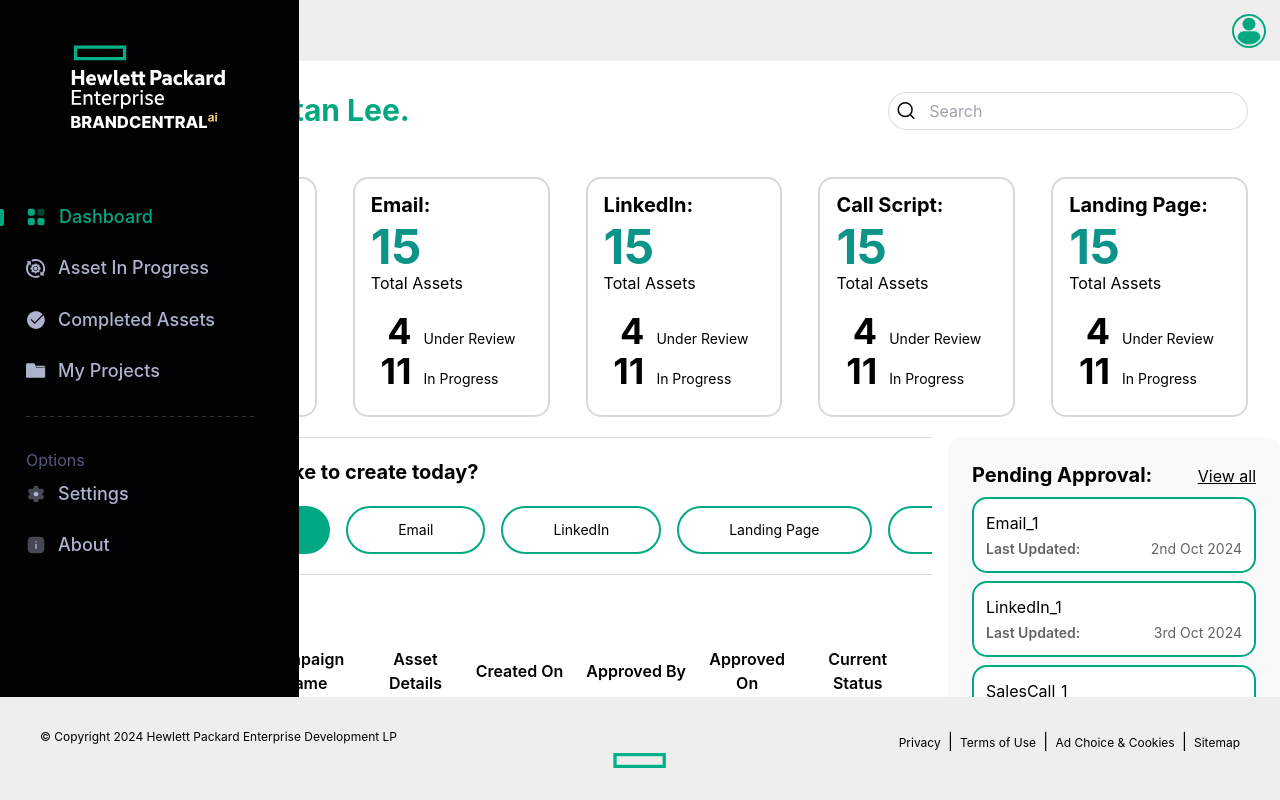
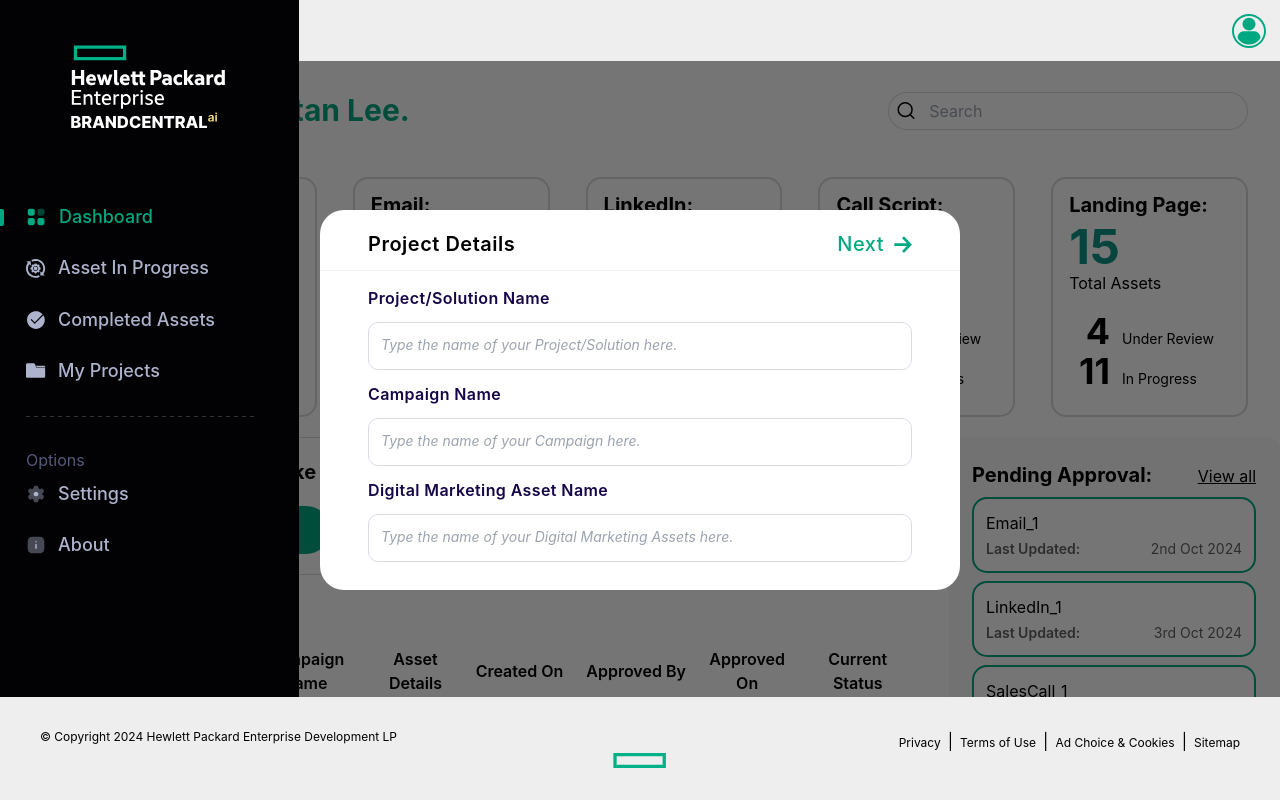
Before and after one commit to fyziOnline/asset_craft_next_fe, a Next.js app: page /dashboard in a window 1280 px wide. Both pictures are taken after a click on the button "Email". Shown: the top 800 px of the page. Built offline with nearby package versions, Linux system fonts and the light colour scheme.

Commit message:
created popup in dashboard page

```diff
--- a/src/app/dashboard/page.tsx
+++ b/src/app/dashboard/page.tsx
@@ -1,15 +1,16 @@
 'use client';
-import { FC } from "react";
+
+import { FC, useState } from "react";
 import LayoutWrapper from "@/layout/LayoutWrapper";
 import SearchBox from "@/components/global/SearchBox";
 import DashboardCard from "@/components/cards/DashboardCard";
 import Button from "@/components/global/Button";
 import Table from "@/components/global/Table";
 import { AllinOne } from "@/assets/icons/AppIcons";
-import { useRouter } from 'next/navigation';
+import ProjectSetUpModal from "@/components/wrapper/ProjectSetUpModal";
 
 const Dashboard: FC = () => {
-  const router = useRouter();
+  const [isModalOpen, setModalOpen] = useState<boolean>(false);
 
   const buttonData = [
     { text: "All in One", backgroundColor: "bg-green-300", customClass: "px-[50px]", showIcon: false },
@@ -89,9 +90,19 @@
 
   const tableHeading = ["Project Name" , "Campaign Name", "Asset Details", "Created On" , "Approved By" , "Approved On" , "Current Status"]
 
+
+  const handleShowPopup = (value: string) => {
+    setModalOpen(true)
+  }
+
+  const closeModal = () => setModalOpen(false);
+
   return (
     <>
       <LayoutWrapper layout="main">
+
+       <ProjectSetUpModal isOpen={isModalOpen} onClose={closeModal} />
+
         <div className="px-8 pt-8 pb-4">
           <div className="flex items-center justify-between">
             <h1 className="text-[30px] text-green-100 font-bold leading-normal">
@@ -131,11 +142,7 @@
                     backgroundColor={button.backgroundColor}
                     customClass={button.customClass}
                     textColor={button.color}
-                    handleClick={() => {
-                      if (button.text === "Call Script") {
-                        router.push("/call-script")
-                      }
-                    }}
+                    handleClick={() => handleShowPopup(button.text)}
                     textStyle={`font-normal text-sm text-center whitespace-nowrap`}
                   />
                 ))}
--- /dev/null
+++ b/src/components/wrapper/ProjectSetUpModal.tsx
@@ -0,0 +1,65 @@
+import React, { useEffect, useRef } from 'react'
+import TextField from '../global/TextField'
+
+interface ProjectSetUpModalProps {
+    isOpen: boolean;
+    onClose: () => void
+}
+
+const ProjectSetUpModal: React.FC<ProjectSetUpModalProps> = ({ isOpen , onClose }) => {
+    const modalRef = useRef<HTMLDivElement>(null);
+
+    useEffect(() => {
+        // Close modal if clicking outside of it
+        const handleClickOutside = (event: MouseEvent) => {
+          if (modalRef.current && !modalRef.current.contains(event.target as Node)) {
+            onClose();
+          }
+        };
+
+        // Add event listener when the modal is open
+        if (isOpen) {
+          document.addEventListener('mousedown', handleClickOutside);
+        }
+        return () => {
+          // Remove event listener when the modal is closed or component is unmounted
+          document.removeEventListener('mousedown', handleClickOutside);
+        };
+    }, [isOpen, onClose]);
+
+    if (!isOpen) return null;
+
+  return (
+    <div className='w-full h-screen flex items-center justify-center fixed top-0 bottom-0 left-0 right-0 bg-black-translucent'>
+        <div ref={modalRef} className='bg-white w-1/2 h-auto rounded-3xl'>
+            <div className='flex items-center justify-between px-12 pt-5 py-3 border-b-[1px] border-[#EBEFF2]'>
+                <p className='text-xl font-semibold tracking-wide'>Project Details</p>
+                <div className='flex items-center gap-[10px] cursor-pointer'>
+                    <p className='text-xl font-medium tracking-wide text-green-300'>Next</p>
+                    <span>
+                        <svg xmlns="http://www.w3.org/2000/svg" width="18" height="17" viewBox="0 0 18 17" fill="none">
+                            <path d="M12.9574 7.22448L8.09238 2.14487L9.95514 0.199951L17.069 7.62749L18.0003 8.59995L17.069 9.57241L9.95514 17L8.09238 15.055L12.9574 9.97542H0.329102V7.22448H12.9574Z" fill="#01A982"/>
+                        </svg>
+                    </span>
+                </div>
+            </div>
+            <div className='w-full flex flex-col gap-3 px-12 pb-7'>
+                <div className='pt-[15px] flex flex-col gap-3'>
+                    <p className='text-[#160647] text-base tracking-wide font-semibold'>Project/Solution Name</p>
+                    <TextField customClass='h-12'  placeholder='Type the name of your Project/Solution here.'/>
+                </div>
+                <div className='flex flex-col gap-3'>
+                    <p className='text-[#160647] text-base tracking-wide font-semibold'>Campaign Name</p>
+                    <TextField customClass='h-12'  placeholder='Type the name of your Campaign here.'/>
+                </div>
+                <div className='flex flex-col gap-3'>
+                    <p className='text-[#160647] text-base tracking-wide font-semibold'>Digital Marketing Asset Name</p>
+                    <TextField customClass='h-12'  placeholder='Type the name of your Digital Marketing Assets here.'/>
+                </div>
+            </div>
+        </div>
+    </div>
+  )
+}
+
+export default ProjectSetUpModal
--- a/tailwind.config.ts
+++ b/tailwind.config.ts
@@ -17,6 +17,7 @@
       colors: {
         background: "var(--background)",
         foreground: "var(--foreground)",
+        'black-translucent': 'rgba(0, 0, 0, 0.54)',
         'off-white-primary':'#EEEEEE', // ref : this is the background color used in header and footer
         'custom-light-blue': 'rgba(149, 206, 255, 0.32)',
         'custom-light-red': 'rgba(255, 71, 71, 0.32)',
@@ -79,11 +80,6 @@
         'search-box-shadow': '0px 2.106px 1.053px 0px rgba(0, 0, 0, 0.10);',
         'rage-thumb-shadow': '0 0 2px rgba(0, 0, 0, 0.2)',
       },
-      borderRadius: {
-  			lg: 'var(--radius)',
-  			md: 'calc(var(--radius) - 2px)',
-  			sm: 'calc(var(--radius) - 4px)'
-  		}
     },
   },
   plugins: [
```
